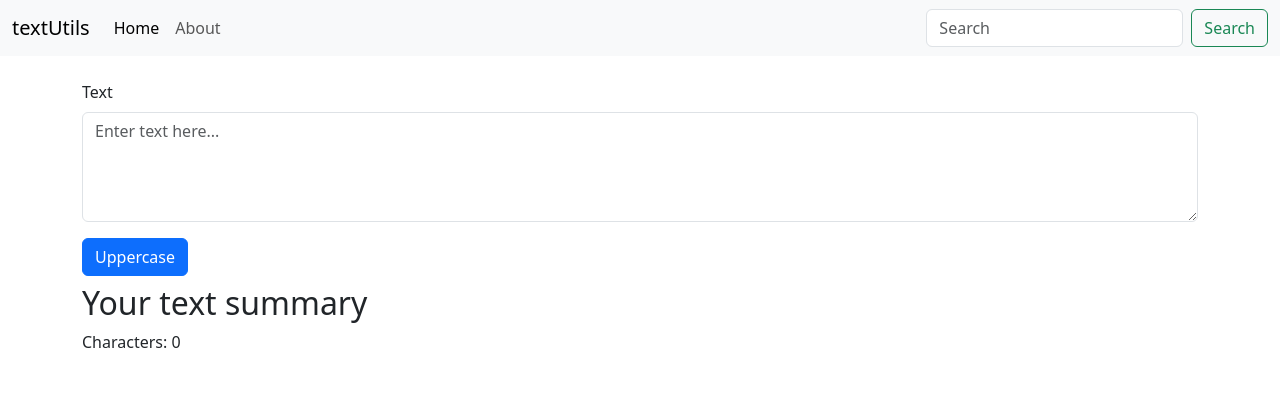
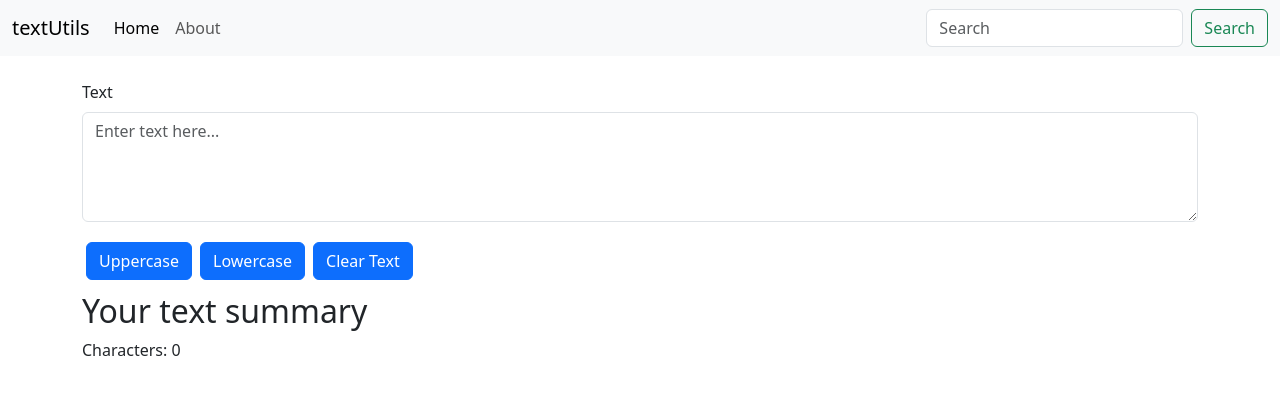
Before and after one commit to BhargovJD/react-cdac, a React (Create React App) app in the folder text-utils/: page / in a window 1280 px wide. Shown: the top 394 px of the page. Built offline with nearby package versions, Linux system fonts and the light colour scheme.

Commit message:
9.Enhancing TextUtils

```diff
--- a/text-utils/src/components/TextForm.js
+++ b/text-utils/src/components/TextForm.js
@@ -9,6 +9,15 @@ export default function TextForm({
   const handleUppercase = () => {
     const newText = text.toUpperCase();
     setText(newText);
+  };
+
+  const handleLowercase = () => {
+    const newText = text.toLowerCase();
+    setText(newText);
+  };
+
+  const clearText = () => {
+    setText("");
   };
 
   const handleOnchange = (event) => {
@@ -31,8 +40,14 @@ export default function TextForm({
             onChange={handleOnchange}
           />
         </div>
-        <button className="btn btn-primary" onClick={handleUppercase}>
+        <button className="btn btn-primary m-1" onClick={handleUppercase}>
           Uppercase
+        </button>
+        <button className="btn btn-primary m-1" onClick={handleLowercase}>
+          Lowercase
+        </button>
+        <button className="btn btn-primary m-1" onClick={clearText}>
+          Clear Text
         </button>
       </div>
 
```
Also changed, not shown: 1 other file (tests, documents, lock files or other folders).
